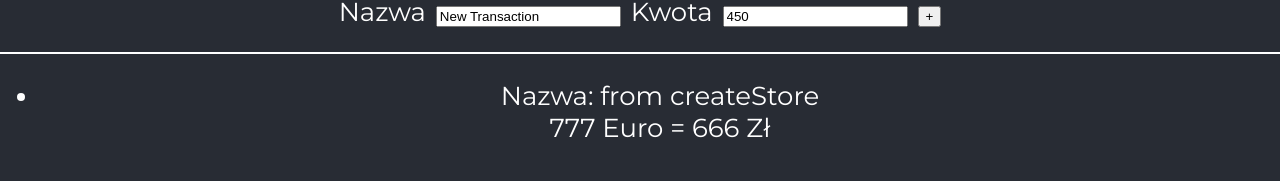
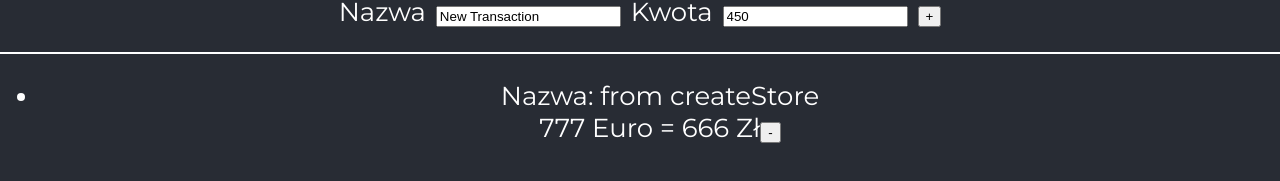
Before and after one commit to jurisportfolio/currency-board, a React (Create React App) app: page / in a window 1280 px wide. Shown: the part 263-444 px from the top of the page. Built offline with nearby package versions, Linux system fonts and the light colour scheme; no server answers.

Commit message:
WIP: Add deleting element from list

```diff
--- a/src/components/TransactionsDisplayComponent/TransactionsDisplayComponent.js
+++ b/src/components/TransactionsDisplayComponent/TransactionsDisplayComponent.js
@@ -1,15 +1,21 @@
 import React from 'react';
 import { connect } from 'react-redux';
+import { removeTransaction } from '../../utilities/actions';
 
-const TransactionsDisplayComponent = ({ transactionsList }) => {
+const TransactionsDisplayComponent = ({ transactionsList, removeTransaction }) => {
+  console.log('removeTransaction: ', removeTransaction);
+
   return(
     <ul>
       {transactionsList.map(
-        ({ id, name, amountPLN, amountEUR })=>
-          <li key={id}>
+        ({ uid, name, amountPLN, amountEUR })=> {
+          console.log("uid: ",uid);
+          return(
+          <li key={uid}>
             <label>Nazwa: {name}</label><br/>
             <label>{amountEUR} Euro = {amountPLN} Zł</label>
-          </li>
+            <button onClick={(id)=>removeTransaction(uid)} >-</button>
+          </li>)}
       )}
     </ul>
   )
@@ -21,4 +27,6 @@ const propsForTransactionsDisplay = state => {
   }
 }
 
-export default connect(propsForTransactionsDisplay)(TransactionsDisplayComponent)
+const dispatchForTransactionsDisplay = { removeTransaction };
+
+export default connect(propsForTransactionsDisplay, dispatchForTransactionsDisplay)(TransactionsDisplayComponent)
--- a/src/index.js
+++ b/src/index.js
@@ -13,7 +13,7 @@ import { fetchRate } from './utilities/fetchRate';
 import uiKey from './utilities/uuidGenerator';
 
 const transactionUID = uiKey();
-const initialTransactions = [{id: transactionUID, name: "from createStore", amountPLN: "666", amountEUR: "777"}]
+const initialTransactions = [{uid: transactionUID, name: "from createStore", amountPLN: "666", amountEUR: "777"}]
 
 
 const preloadedState = {
--- a/src/utilities/actions.js
+++ b/src/utilities/actions.js
@@ -10,6 +10,11 @@ export const FETCH_RATE_FAILURE = 'FETCH_RATE_FAILURE';
 export const addTransaction = transaction => ({
   type: ADD_TRANSACTION,
   transaction
+})
+
+export const removeTransaction = uid => ({
+  type: REMOVE_TRANSACTION,
+  uid
 })
 
 export const setRate = exRate => ({
--- /dev/null
+++ b/src/utilities/calculations.js
@@ -0,0 +1,13 @@
+// const helpF = (element, id) => {
+// 	if (element.uid !== id) {
+// 		return element;
+// 	}
+// };
+
+// export const removeElementFromList = (list, uidToRemove) => {
+// 	return list.filter(element => helpF(element, uidToRemove));
+// };
+
+export const removeElementFromList = (list, uidToRemove) => {
+	return list.filter(element => (element.uid !== uidToRemove ? element : null));
+};
--- a/src/utilities/reducers.js
+++ b/src/utilities/reducers.js
@@ -1,24 +1,32 @@
-import { combineReducers } from 'redux';
-import { SET_RATE, FETCH_RATE_SUCCESS } from './actions';
-import { ADD_TRANSACTION } from './actions';
+import { combineReducers } from "redux";
+import { SET_RATE, FETCH_RATE_SUCCESS, REMOVE_TRANSACTION } from "./actions";
+import { ADD_TRANSACTION } from "./actions";
 
-import uiKey from './uuidGenerator';
+import { removeElementFromList } from "./calculations";
+import uiKey from "./uuidGenerator";
 
 const initialExRate = "0.0000";
 
 const transactionUID = uiKey();
-const initialTransactions = [{id: transactionUID, name: "form reducer", amountPLN: "666", amountEUR: "777"}]
+const initialTransactions = [
+	{
+		uid: transactionUID,
+		name: "form reducer",
+		amountPLN: "666",
+		amountEUR: "777"
+	}
+];
 
 function exRate(state = initialExRate, action) {
 	switch (action.type) {
 		case SET_RATE:
-      return action.exRate
+			return action.exRate;
 
 		case FETCH_RATE_SUCCESS:
-      return action.exRate
+			return action.exRate;
 
 		default:
-        return state
+			return state;
 	}
 }
 
@@ -27,15 +35,19 @@ function transactions(state = initialTransactions, action) {
 		case ADD_TRANSACTION:
 			console.log("action: ", action);
 
-      return [...state, action.transaction]
+			return [...state, action.transaction];
+
+		case REMOVE_TRANSACTION:
+			const newState = removeElementFromList(state, action.uid);
+			return newState;
 		default:
-      return state
+			return state;
 	}
 }
 
 const cantorApp = combineReducers({
 	exRate,
 	transactions
-})
+});
 
 export default cantorApp;
```
Lines whose indentation alone changed are shown as unchanged.
